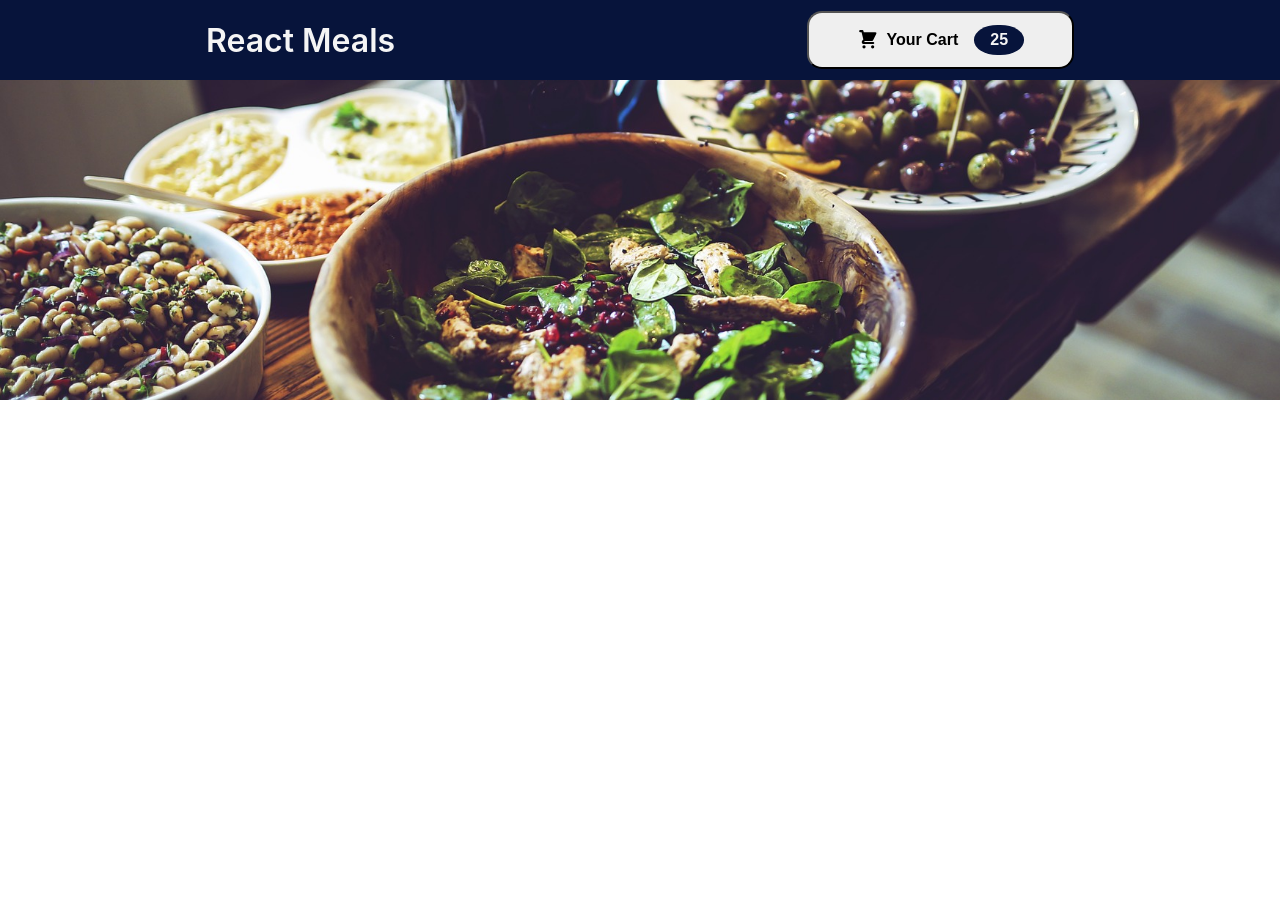
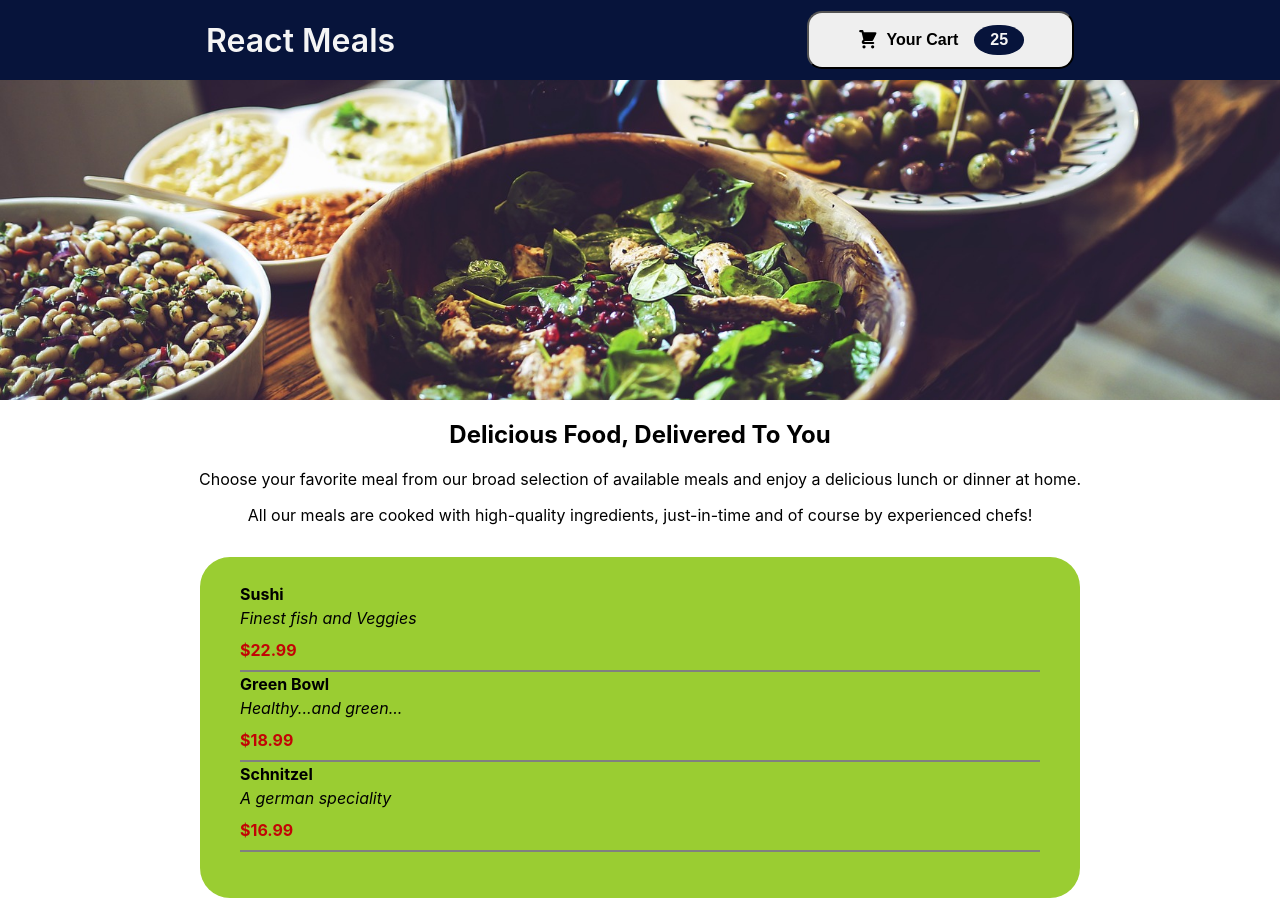
Before and after one commit to CateUch/the-food-order-app, a React (Create React App) app: page / in a window 1280 px wide. Before the commit the page ends 800 px from the top, so only its background shows below. Built offline with nearby package versions, Linux system fonts and the light colour scheme.

Commit message:
project css

```diff
--- a/src/App.tsx
+++ b/src/App.tsx
@@ -8,9 +8,9 @@ function App() {
   return (
     <div className="App">
       <header className="App-header">
-      <Header />
+        <Header />
+      </header>
       <Meals />
-        </header>
     </div>
   );
 }
--- a/src/components/Meals/Meals.module.css
+++ b/src/components/Meals/Meals.module.css
@@ -1,7 +1,40 @@
+.mealsWindow {
+    top: 60rem;
+    display: flex;
+    flex-direction: column;
+    border-radius: 30px;
+    align-items: center;
+    margin-top: 2rem;
+    background-color: yellowgreen;
+    height: 20rem;
+    width: 55rem;
+    margin-left: auto;
+    margin-right: auto;
+    justify-content: center;
+    padding-top: 0rem;
+    padding-bottom: 1.3rem;
+}
 .meals {
-    margin: auto;
-    top: 50rem;
-    background-color: yellowgreen;
-    border: tomato;
-    border-style: solid 2px ;
+    display: flex;
+    flex-direction: column;
+    text-align: start;
+    width: 50rem;
+    height: 4.5rem;
+    border-bottom: 2px solid gray;
+    border-style: solid 2px;
+    line-height: 1.5rem;
+    padding-bottom: 1rem;
+
+
 }
+.mealsName {
+    font-weight: bold;
+}
+.mealsDescriptione {
+    font-style: italic;
+}
+.mealsPrice {
+    padding-top: 0.5rem;
+    font-weight: bold;
+    color: rgb(194, 5, 5)
+}
--- a/src/components/Meals/Meals.tsx
+++ b/src/components/Meals/Meals.tsx
@@ -1,40 +1,50 @@
 //@ts-nocheck
-import React, {useState} from 'react';
+import React, { useState } from 'react';
 import style from './Meals.module.css';
+import MealsSummary from './MealsSummary';
 
 
-function Meals () {
 
-    const [ listOfMeals, setListOfMeals] = useState([
-        {name: 'Sushi',
-        description: 'Finest fish and Veggies',
-        price: '$22.99'},
+function Meals() {
 
-        {name: 'Green Bowl',
-        description: 'Healthy...and green...',
-        price: '$18.99'},
+    const [listOfMeals, setListOfMeals] = useState([
+        {
+            name: 'Sushi',
+            description: 'Finest fish and Veggies',
+            price: '$22.99'
+        },
 
-        {name: 'Schnitzel',
-        description: 'A german speciality',
-        price: '$16.99'}
-    ]
+        {
+            name: 'Green Bowl',
+            description: 'Healthy...and green...',
+            price: '$18.99'
+        },
 
-    );
+        {
+            name: 'Schnitzel',
+            description: 'A german speciality',
+            price: '$16.99'
+        }
+    ]);
+    console.log(listOfMeals)
 
     return (
-        <>
-        <div className={style.meals}>
+<>
+<MealsSummary />
+    <div className={style.mealsWindow}>
             {listOfMeals.map(item => {
-                <div>
-
-                    <span>{item.name}</span>
-                    <span>{item.description}</span>
-                    <span>{item.price}</span>
+                return (
+                    <div className={style.meals}>
+                        <span className={style.mealsName}>{item.name}</span>
+                        <span className={style.mealsDescriptione}>{item.description}</span>
+                        <span className={style.mealsPrice}>{item.price}</span>
                     </div>
+                )
             }
             )}
-        </div>
-        </>
+            </div>
+</>
+
     )
 }
 
--- /dev/null
+++ b/src/components/Meals/MealsSummary.module.css
@@ -0,0 +1,7 @@
+.mealsSummary {
+    background-color: gray;
+    background-color: transparent;
+    justify-content: center;
+    display: flex;
+    top: 30rem;
+}
--- /dev/null
+++ b/src/components/Meals/MealsSummary.tsx
@@ -0,0 +1,19 @@
+import style from './MealsSummary.module.css';
+
+const MealsSummary = () => {
+  return (
+    <section className={style.summary}>
+      <h2>Delicious Food, Delivered To You</h2>
+      <p>
+        Choose your favorite meal from our broad selection of available meals
+        and enjoy a delicious lunch or dinner at home.
+      </p>
+      <p>
+        All our meals are cooked with high-quality ingredients, just-in-time and
+        of course by experienced chefs!
+      </p>
+    </section>
+  );
+};
+
+export default MealsSummary;
```
